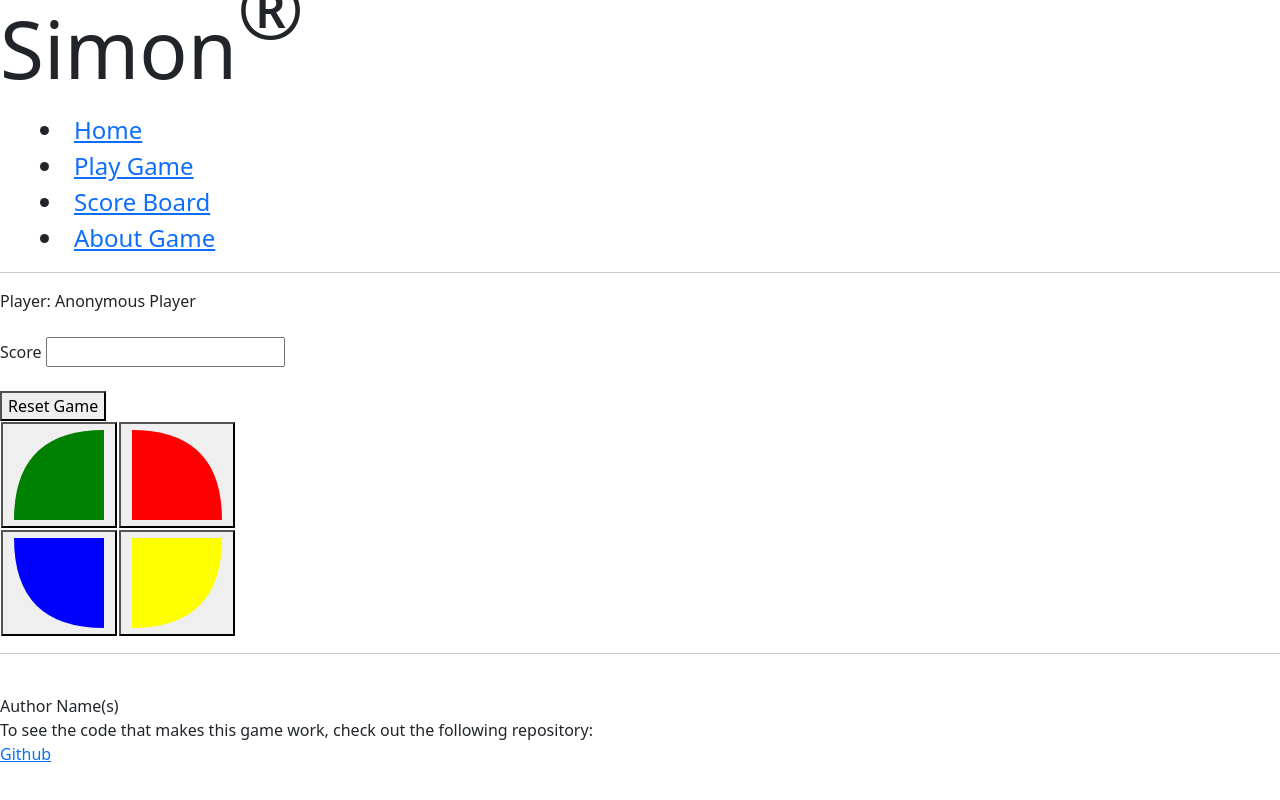
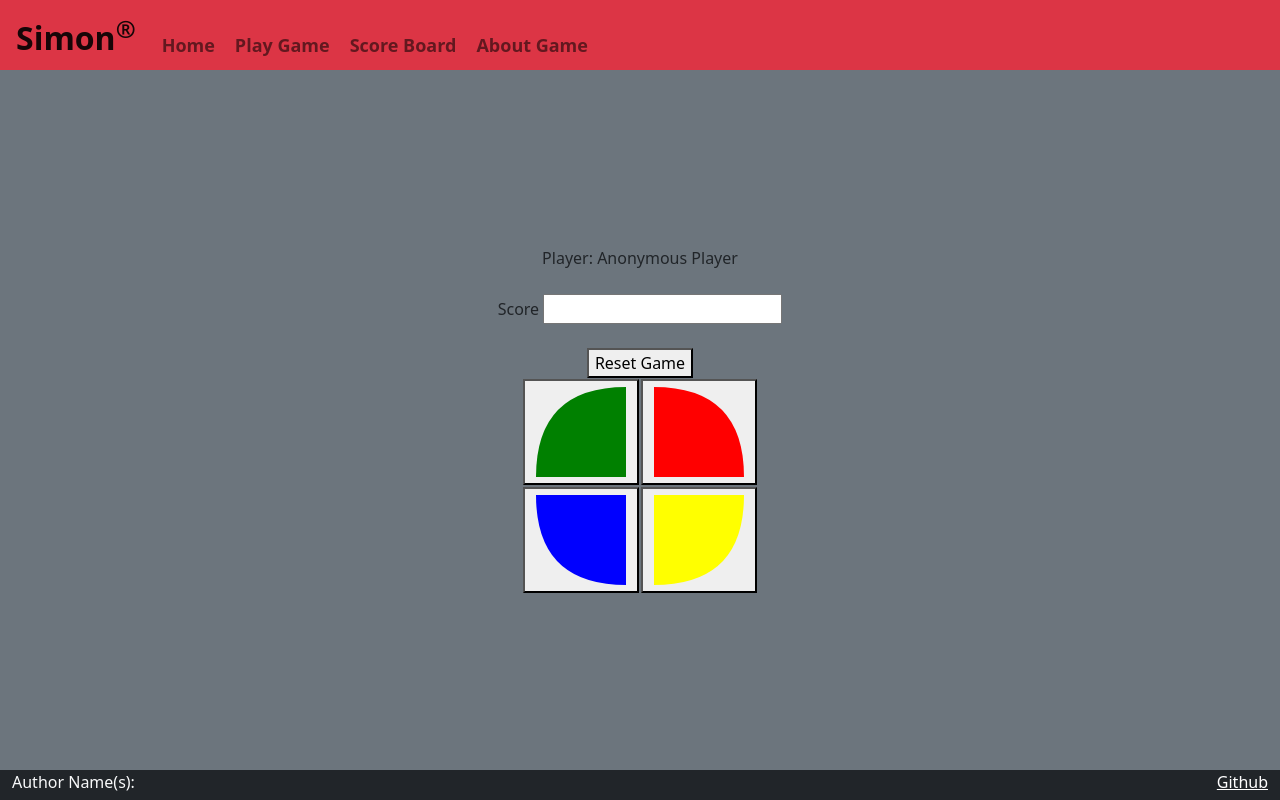
Before and after one commit to jspotten/simon, a plain HTML site: page playGame.html in a window 1280 px wide. Drawn offline with nearby package versions, Linux system fonts and the light colour scheme.

Commit message:
Finalized Boostrap General Header, Main, & Footer

```diff
--- a/main.css
+++ b/main.css
@@ -0,0 +1,53 @@
+body
+{
+    display: flex;
+    flex-direction: column;
+    min-width: 375px;
+}
+
+header
+{
+    flex: 0 70px;
+}
+
+main
+{
+    flex: 1 calc(100vh - 100px);
+    display: flex;
+    flex-direction: column;
+    align-items: center;
+    justify-content: center;
+}
+
+footer
+{
+    flex: 0 30px;
+}
+
+footer a
+{
+    color: white;
+    float: right
+}
+
+menu
+{
+    flex: 1;
+    display: flex;
+    flex-direction: row !important;
+    list-style: none;
+}
+
+.navbar-brand
+{
+    font-size: xx-large;
+    font-weight: bold;
+    padding-left: 0.5em;
+}
+
+menu .nav-item
+{
+    padding: 0 10px;
+    font-size: large;
+    font-weight: bold;
+}
--- a/playGame.html
+++ b/playGame.html
@@ -14,21 +14,20 @@
 
     </head>
 
-    <body>
-        <header>
-           <h1 style = "font-size: 500%;">Simon<sup style = "font-size: 100%;">&reg;</sup></h1>
-           <nav>
-                <menu>
-                    <li style = "font-size: x-large;"><a href = "gameIndexPage.html">Home</a></li>
-                    <li style = "font-size: x-large;"><a href = "playGame.html">Play Game</a></li>
-                    <li style = "font-size: x-large;"><a href = "gameScore.html">Score Board</a></li>
-                    <li style = "font-size: x-large;"><a href = "aboutGame.html">About Game</a></li>
+    <body class = "bg-danger text-dar">
+        <header class = "container-fluid">
+           <nav class = "navbar fixed-top navbar-danger">
+                <a class = "navbar-brand">Simon<sup>&reg;</sup></a>
+                <menu class = "navbar-nav">
+                    <li class = "nav-item"><a class = "nav-link" href = "index.html">Home</a></li>
+                    <li class = "nav-item"><a class = "nav-link" href = "playGame.html">Play Game</a></li>
+                    <li class = "nav-item"><a class = "nav-link" href = "gameScore.html">Score Board</a></li>
+                    <li class = "nav-item"><a class = "nav-link" href = "aboutGame.html">About Game</a></li>
                 </menu>
            </nav>
-           <hr />
         </header>
 
-        <main>
+        <main class = "container-fluid bg-secondary text-center">
             <div class = "Players">
                 Player:
                 <span class = "player_name">Anonymous Player</span>
@@ -103,14 +102,11 @@
             </div>
         </main>
 
-        <footer>
-            <hr />
-            <br />
-            <span class = "authors">Author Name(s)</span>
-            <br />
-            To see the code that makes this game work, check out the following repository:
-            <br />
-            <a href = "https://github.com/jespotten/simon">Github</a>
+        <footer class = "bg-dark text-light">
+            <div class = "container-fluid">
+                <span class = "authors">Author Name(s):</span>
+                <a href = "https://github.com/jespotten/simon">Github</a>
+            </div>
         </footer>
     </body>
 </html>
```
Also changed, not shown: aboutGame.html (+15 -19 lines), gameScore.html (+15 -19 lines), index.html (+12 -11 lines).
